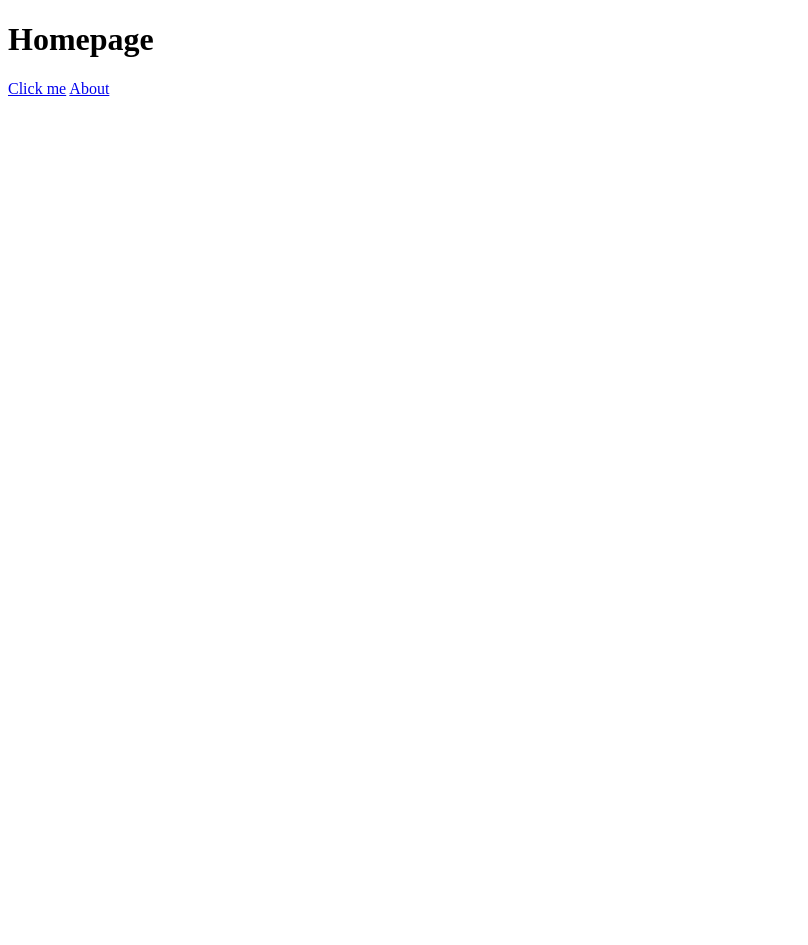
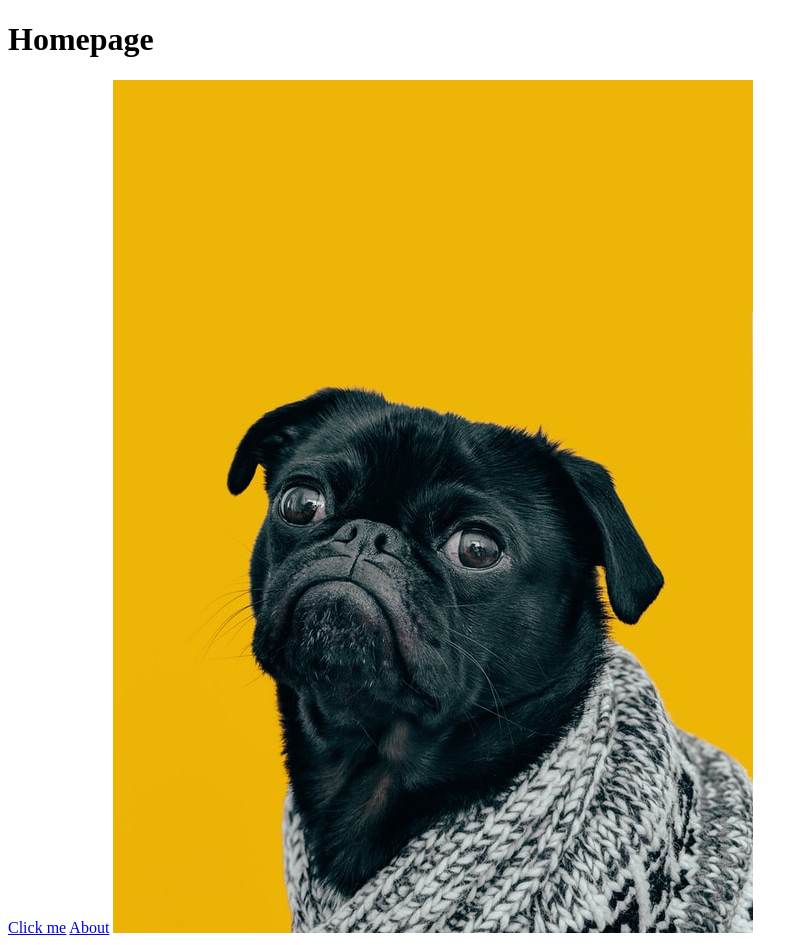
Before and after one commit to BenOlm/odin-links-and-images, a plain HTML site: page index.html in a window 1280 px wide. Shown: the whole page, without its empty margins (0-808 px from the left). Before the commit the page ends 800 px from the top, so only its background shows below. Drawn offline with Linux system fonts and the light colour scheme.

Commit message:
Added link dog.jpg

```diff
--- a/index.html
+++ b/index.html
@@ -11,5 +11,10 @@
     <a href="https://www.theodinproject.com/about">Click me</a>
 
     <a href="pages/about.html">About</a>
+
+    <img src="images/dog.jpg" alt="dog">
+
+
+
 </body>
 </html>
```
Also changed, not shown: images/dog.jpg (added).
